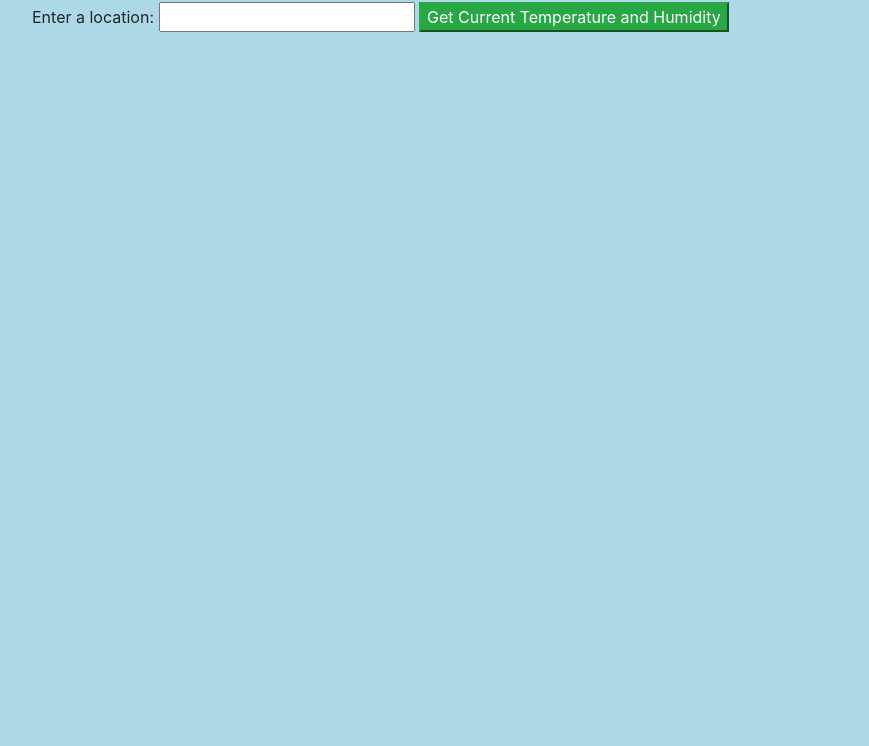
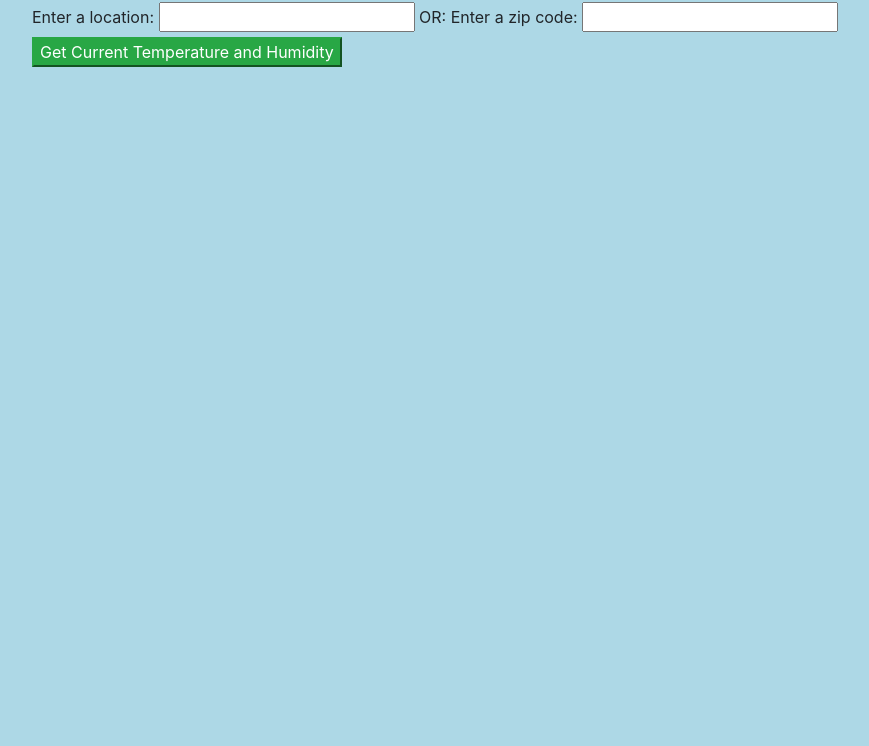
Before and after one commit to HR-Williams/Weather-API, a website built with webpack: page src/index.html in a window 1280 px wide. Shown: the part 54-800 px from the top of the page, without its empty margins (53-922 px from the left). Built offline with nearby package versions, Linux system fonts and the light colour scheme.

Commit message:
Add UI for user to input zip code and display data based on zip
co-authored-by: Marni Sucher <suchermarni@gmail.com>

```diff
--- a/src/index.html
+++ b/src/index.html
@@ -7,6 +7,8 @@
     <h1>Get Weather Conditions From Anywhere!</h1>
     <label for="location">Enter a location:</label>
     <input id="location" type="text">
+    <label for="zip">OR: Enter a zip code:</label>
+    <input id="zip" type="text">
     <button class="btn-success" id="weatherLocation">Get Current Temperature and Humidity</button>
     <div class="showErrors"></div>
     <div class="showHumidity"></div>
```
